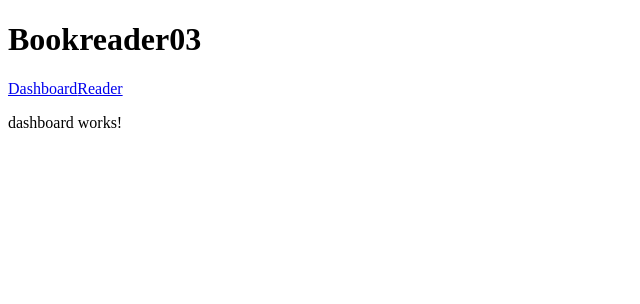
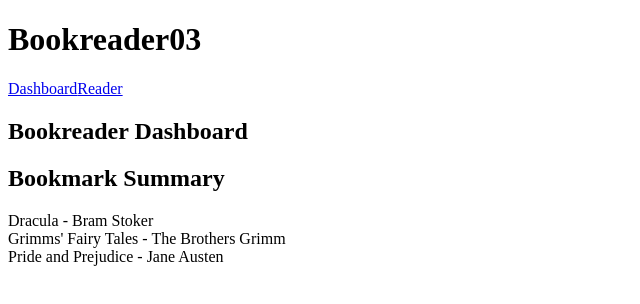
Before and after one commit to snew3687/bookreader03, an Angular app: page /dashboard in a window 1280 px wide. Shown: the top 304 px of the page, without its empty margins (0-640 px from the left). Built offline with nearby package versions, Linux system fonts and the light colour scheme.

Commit message:
Display basic bookmark summary: 1. Incorporate classes for book representations 2. Hard-coded, initial set of bookmarks

```diff
--- /dev/null
+++ b/src/app/BookReaderClasses/bookClasses.ts
@@ -0,0 +1,46 @@
+export namespace BookReaderClasses {
+
+  export interface IBookLibrary<T> {
+    [K: string]: T;
+  }
+
+
+  export class BookMark {
+    constructor(public chapterIndex?: number, public contentIndex?: number) {
+
+    }
+  }
+  /**
+    export class ChapterEntry {
+      constructor (public chapterHeading: commonmark.Node, public chapterTextNodes: commonmark.Node[]) {}
+    }
+   */
+  export class ChapterTitleDescriptor {
+
+    constructor(
+      public chapterIndex: number,
+      public chapterDisplayIndex: number,
+      public titleText: string) {
+
+    }
+  }
+
+  export class BookDescriptor {
+    Title: string;
+    Author: string;
+    ReleaseDate: string;
+    Language: string;
+    chapterCount: number;
+    chapterTitles: ChapterTitleDescriptor[];
+    bookUri: string;
+    bookmark: BookMark;
+    rating: number;
+  }
+
+  export class Book {
+    /**
+        constructor(public descriptor : BookDescriptor, public chapterSet : ChapterEntry[]) {
+        }
+     */
+  }
+}
--- a/src/app/app.module.ts
+++ b/src/app/app.module.ts
@@ -7,12 +7,14 @@ import { AppRoutingModule } from './app-routing.module';
 import { AppComponent } from './app.component';
 import { DashboardComponent } from './dashboard/dashboard.component';
 import { ReaderComponent } from './reader/reader.component';
+import { BookmarkSummaryComponent } from './bookmark-summary/bookmark-summary.component';
 
 @NgModule({
   declarations: [
     AppComponent,
     DashboardComponent,
-    ReaderComponent
+    ReaderComponent,
+    BookmarkSummaryComponent
   ],
   imports: [
     BrowserModule,
--- /dev/null
+++ b/src/app/bookmark-summary/bookmark-summary.component.html
@@ -0,0 +1,4 @@
+<h2>Bookmark Summary</h2>
+<div *ngFor="let bookmark of bookmarks">
+{{bookmark.Title}} - {{bookmark.Author}}
+</div>
--- /dev/null
+++ b/src/app/bookmark-summary/bookmark-summary.component.ts
@@ -0,0 +1,58 @@
+import { Component, OnInit } from '@angular/core';
+
+import { BookReaderClasses } from "../BookReaderClasses/bookClasses";
+
+const BOOKMARKS: BookReaderClasses.BookDescriptor[] = [
+  {
+    Title: "Dracula",
+    Author: "Bram Stoker",
+    ReleaseDate: "August 16, 2013 [EBook #345]",
+    Language: "English",
+    chapterCount: 0,
+    chapterTitles: [],
+    bookUri: "",
+    bookmark: new BookReaderClasses.BookMark(0, 0),
+    rating: 0
+  },
+  {
+    Title: "Grimms' Fairy Tales",
+    Author: "The Brothers Grimm",
+    ReleaseDate: "April, 2001",
+    Language: "English",
+    chapterCount: 0,
+    chapterTitles: [],
+    bookUri: "",
+    bookmark: new BookReaderClasses.BookMark(0, 0),
+    rating: 0
+  },
+  {
+    Title: "Pride and Prejudice",
+    Author: "Jane Austen",
+    ReleaseDate: "June, 1998",
+    Language: "English",
+    chapterCount: 0,
+    chapterTitles: [],
+    bookUri: "",
+    bookmark: new BookReaderClasses.BookMark(0, 0),
+    rating: 0
+  }
+];
+
+@Component({
+  selector: 'br03-bookmark-summary',
+  templateUrl: './bookmark-summary.component.html',
+  styleUrls: ['./bookmark-summary.component.css']
+})
+export class BookmarkSummaryComponent implements OnInit {
+
+  bookmarks: BookReaderClasses.BookDescriptor[];
+
+  constructor() { }
+
+  ngOnInit() {
+    this.bookmarks = BOOKMARKS;
+  }
+
+
+
+}
--- a/src/app/dashboard/dashboard.component.html
+++ b/src/app/dashboard/dashboard.component.html
@@ -1,3 +1,2 @@
-<p>
-  dashboard works!
-</p>
+<h2>Bookreader Dashboard</h2>
+<br03-bookmark-summary></br03-bookmark-summary>
```
Also changed, not shown: src/app/bookmark-summary/bookmark-summary.component.css (added).
